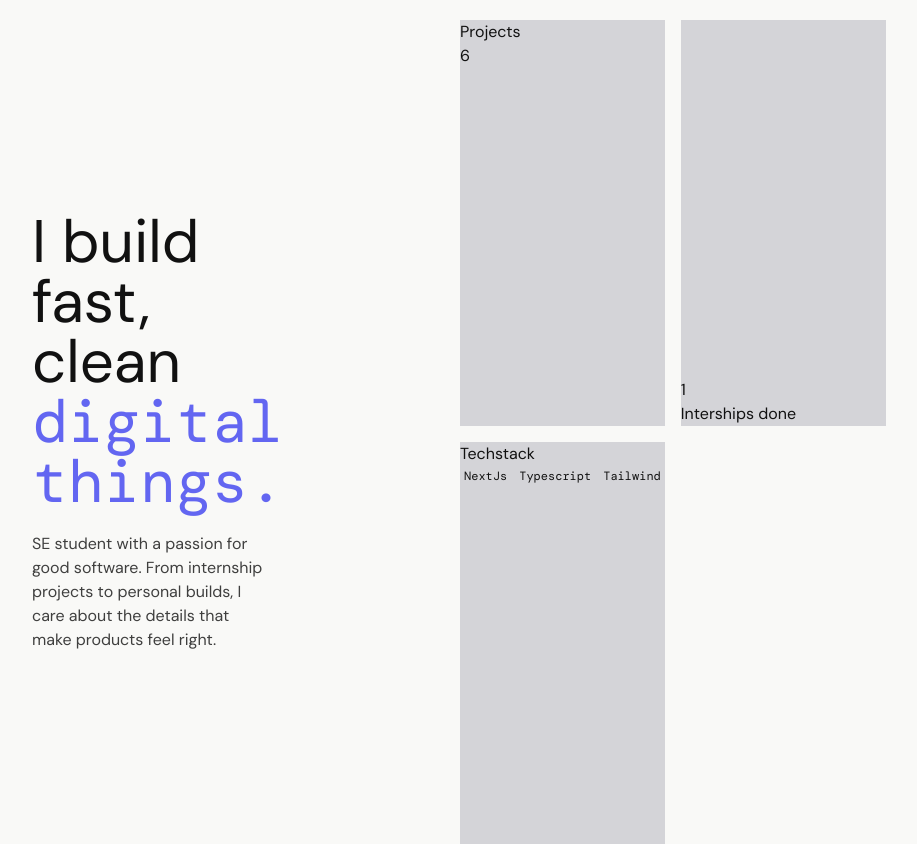
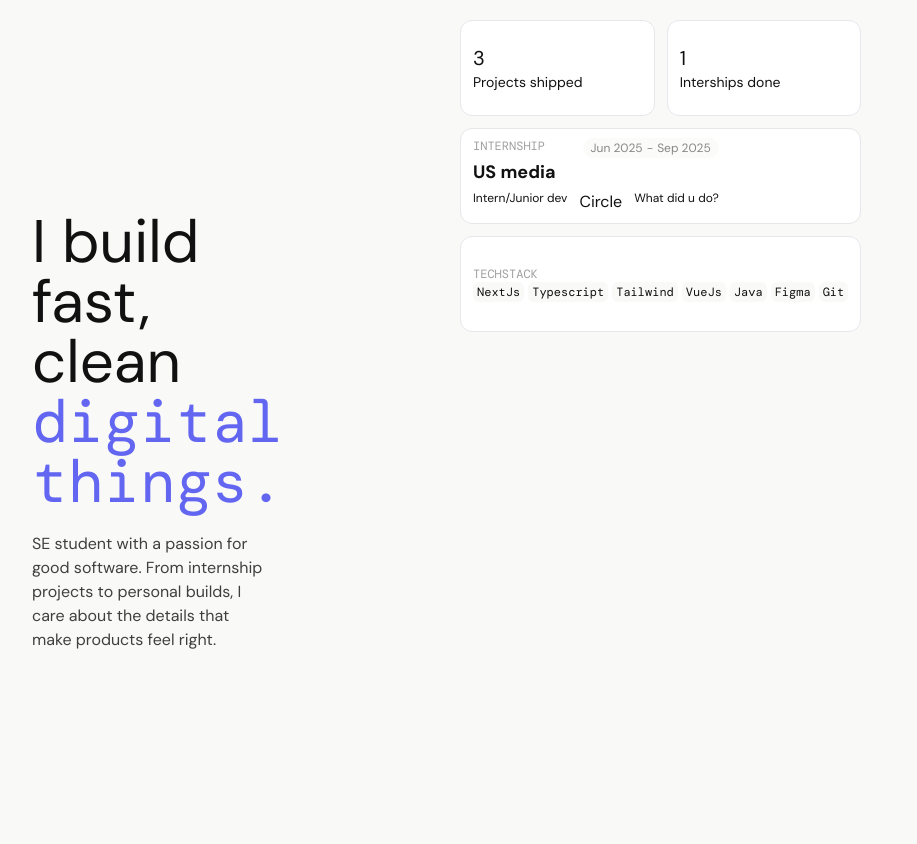
Before and after one commit to astronomx/quentin.dev, a Next.js app: page / in a window 1280 px wide. Shown: the whole page, without its empty margins (180-1097 px from the left). Built offline with nearby package versions, Linux system fonts and the light colour scheme; a web font is replaced by a local one.

Commit message:
Compact & Expanded stat card
Extra option for the stat card for when circle icon is selected, this way you could a internship for example

```diff
--- a/src/app/components/ Herosection.tsx
+++ b/src/app/components/ Herosection.tsx
@@ -2,7 +2,7 @@ import StatCard from "./StatCard";
 
 export default function Herosection() {
     return(
-        <div className="flex flex-col md:flex-row w-full min-h-dvh bg-warm-amber">
+        <div className="flex flex-col md:flex-row w-full">
             <div className="flex flex-col gap-5 w-full lg:w-1/2 xl:p-48">
                 <h2 className="text-5xl sm:text-6xl">I build fast, clean <span className="text-(--violet) font-mono">digital things.</span></h2>
                 <p className="opacity-80 text-md/4">
@@ -11,10 +11,18 @@ export default function Herosection() {
                 </p>
             </div>
 
-            <div className="grid grid-cols-1 md:grid-cols-2 gap-4">
-              <StatCard title="Projects" titleTop={true} content="6" items={[]} />
-              <StatCard title="Interships done" titleTop={false} content="1" items={[]} />
-              <StatCard title="Techstack" titleTop={true} content="" items={["NextJs", "Typescript", "Tailwind"]} />
+            <div className="flex flex-col gap-3">
+                <div className="flex flex-col md:flex-row w-full gap-3">
+                    <StatCard content="3" contentInfo="Projects shipped" icon="none" />
+
+                    <StatCard content="1" contentInfo="Interships done" icon="X" />
+                </div>
+
+                <StatCard title="Internship" content="What did u do?" contentInfo="US media" role="Intern/Junior dev"
+                    icon="Circle" period={{ startDate: "Jun 2025", endDate: "Sep 2025" }} />
+
+                <StatCard title="Techstack" icon="none"
+                    items={["NextJs", "Typescript", "Tailwind", "VueJs", "Java", "Figma", "Git"]} />
             </div>
         </div>
     )
--- a/src/app/components/StatCard.tsx
+++ b/src/app/components/StatCard.tsx
@@ -1,24 +1,66 @@
 type StatCardType = {
-    title: string,
-    titleTop: boolean,
-    content: string,
-    items: string[]
+    title?: string | "none",
+    content?: string,
+    contentInfo?: string | "none",
+    role?: string | "none",
+    period?: PeriodType,
+    icon: "Plus" | "X" | "Circle" | "none",
+    items?: string[]
 }
 
-export default function StatCard({title, titleTop, content, items}: StatCardType) {
+type PeriodType = {
+    startDate: string,
+    endDate: string
+}
+
+export default function StatCard({title, content, contentInfo, role, period, icon, items}: StatCardType) {
+    const isCompactCard = icon === "Plus" || icon === "X" || icon === "none"
+
     return(
-        <div className={`flex ${titleTop ? "flex-col" : "flex-col-reverse"}
-            bg-zinc-300 dark:bg-[#111827]`}>
+        <div className={`flex flex-col bg-white p-3 border border-gray-200 rounded-xl h-24 w-full
+            justify-center`}>
 
-            <p>{title}</p>
-            <p>{content}</p>
+            {isCompactCard ? (
+                <div className="">
+                    <p className="text-xs opacity-40 font-mono uppercase">{title}</p>
+
+                    <div className="flex flex-col">
+                        <p className="text-xl">{content}</p>
+                        <p className="text-sm">{contentInfo}</p>
+                    </div>
+                </div>
+            ) : (
+                <div className="flex justify-between">
+                    <div className="flex flex-col">
+                        <div className="flex flex-row justify-between">
+                            <p className="text-xs opacity-40 font-mono uppercase">{title}</p>
+
+                            <div className="flex flex-row bg-background rounded-full px-2 py-0.5 text-xs opacity-50 gap-1">
+                                <p>{period?.startDate}</p>
+                                -
+                                <p>{period?.endDate}</p>
+                            </div>
+                        </div>
+
+                        <div className="flex flex-col gap-1">
+                            <p className="text-lg font-bold">{contentInfo}</p>
+
+                            <div className="flex flex-row gap-3">
+                                <p className="text-xs">{role}</p>
+                                {icon}
+                                <p className="text-xs">{content}</p>
+                            </div>
+                        </div>
+                    </div>
+                </div>
+            )}
 
             <div className="flex flex-row gap-1">
-                {items.map((item) => (
+                {items?.map((item) => (
                     <span
                         key={item}
                         className="rounded-md py-0.5 px-1 font-mono
-                            text-xs w-fit"
+                            bg-background text-xs w-fit"
                     >
                         {item}
                     </span>
--- a/src/app/globals.css
+++ b/src/app/globals.css
@@ -17,13 +17,6 @@
   --font-mono: var(--font-dm-mono);
 }
 
-@media (prefers-color-scheme: dark) {
-  :root {
-    --background: #0F0F0F;
-    --foreground: #F3F4F6;
-  }
-}
-
 body {
   background: var(--background);
   color: var(--foreground);
```
